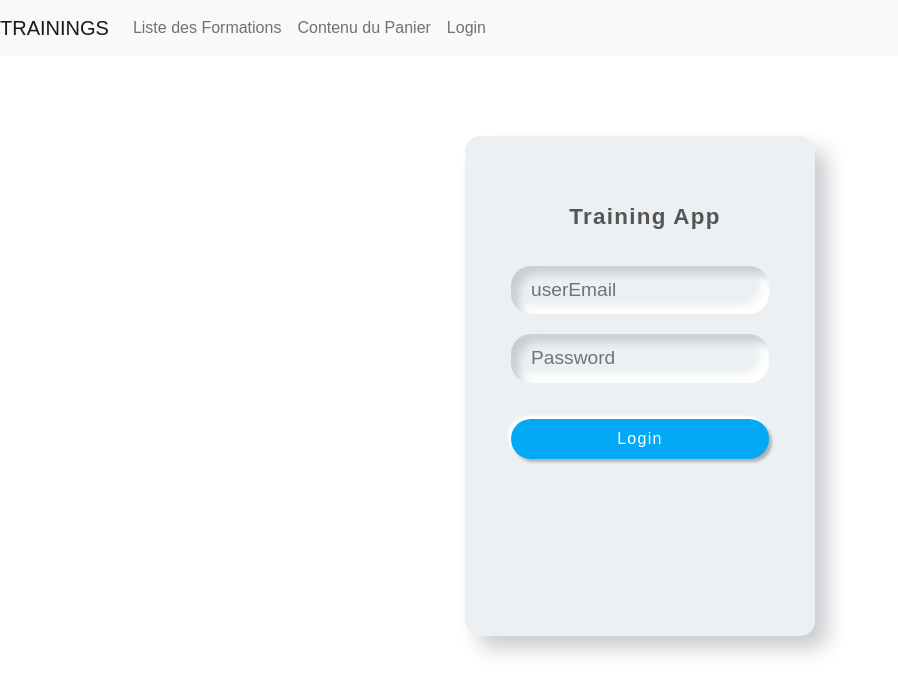
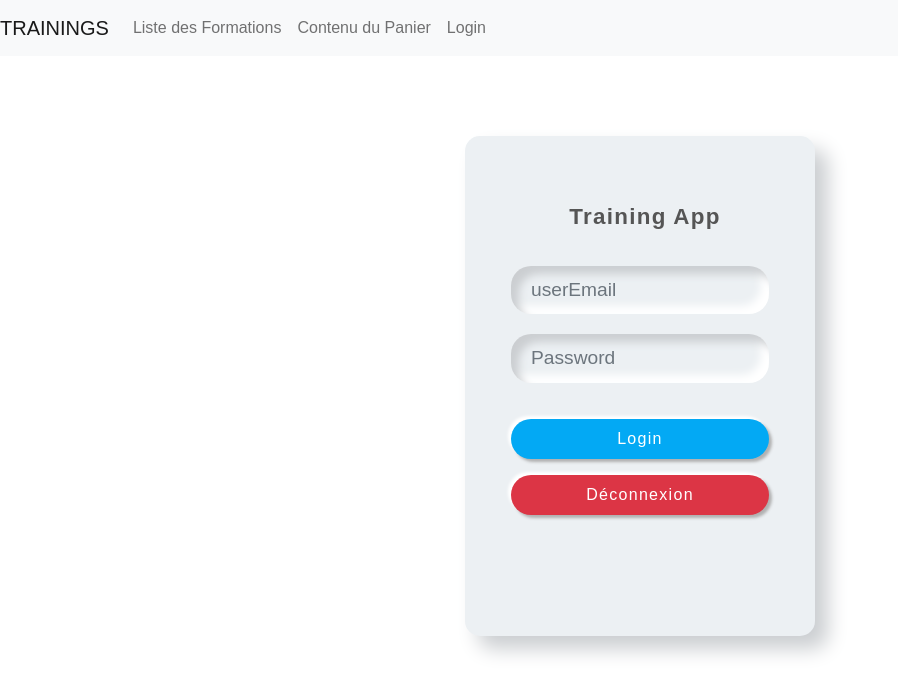
Before and after one commit to GillesQuodbach/training-app-fake-api, an Angular app: page /login in a window 1280 px wide. Shown: the top 694 px of the page, without its empty margins (0-898 px from the left). Built offline with nearby package versions, Linux system fonts and the light colour scheme.

Commit message:
deconnection user ok

```diff
--- a/src/app/components/login/login.component.html
+++ b/src/app/components/login/login.component.html
@@ -33,6 +33,9 @@
         />
       </div>
       <button class="btn mt-3">Login</button>
+      <button class="btn bg-danger mt-3" (click)="onDeconnect()">
+        Déconnexion
+      </button>
     </form>
   </div>
 </div>
--- a/src/app/components/login/login.component.ts
+++ b/src/app/components/login/login.component.ts
@@ -47,4 +47,8 @@ export class LoginComponent implements OnInit {
     }
     this.authService.redirectIfAdmin();
   }
+
+  onDeconnect() {
+    this.authService.deconnectUser();
+  }
 }
--- a/src/app/services/authenticate.service.ts
+++ b/src/app/services/authenticate.service.ts
@@ -50,4 +50,9 @@ export class AuthenticateService {
       this.router.navigateByUrl('/admin');
     }
   }
+
+  deconnectUser() {
+    this.user = new User('', '', '');
+    this.router.navigateByUrl('/');
+  }
 }
```
